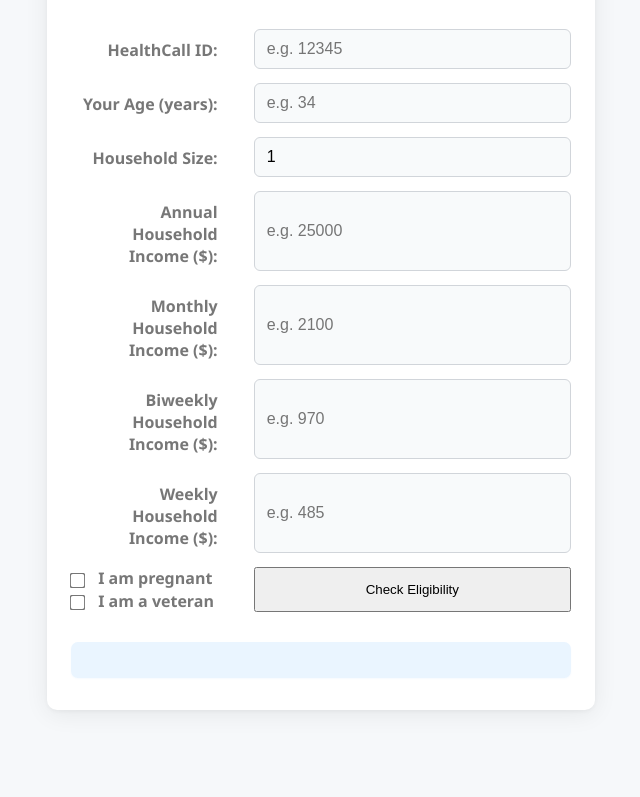
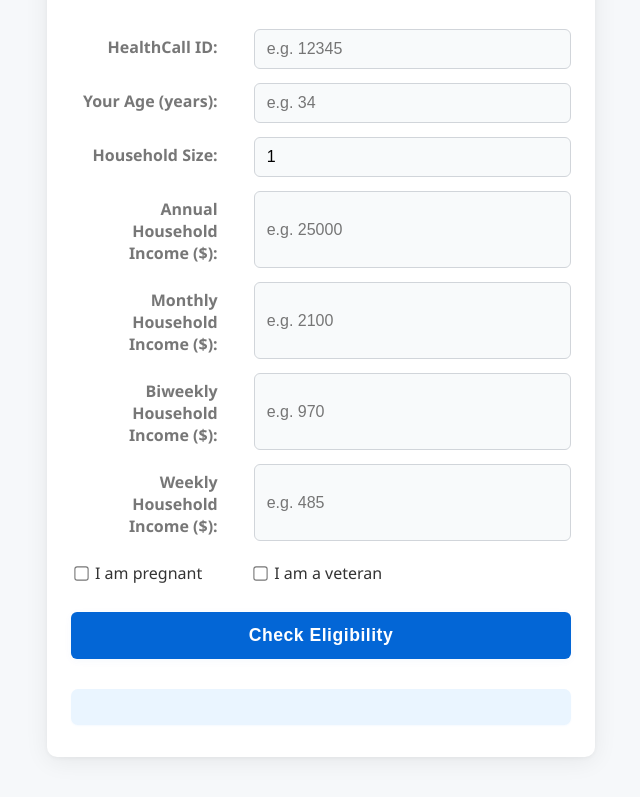
Before and after one commit to Agroabaddon/CHP-Eligibility-Form, a plain HTML site: page index.html in a window 1280 px wide. Shown: the part 139-936 px from the top of the page, without its empty margins (319-959 px from the left). Before the commit the page ends 889 px from the top, so only its background shows below. Drawn offline with Linux system fonts and the light colour scheme.

Commit message:
Update style.css

```diff
--- a/style.css
+++ b/style.css
@@ -1,4 +1,3 @@
-/* Reset and base font */
 body {
   margin: 0;
   padding: 0;
@@ -7,7 +6,6 @@ body {
   color: #222;
 }
 
-/* Main container styling */
 .container {
   max-width: 500px;
   margin: 40px auto;
@@ -17,7 +15,6 @@ body {
   box-shadow: 0 4px 24px rgba(0,0,0,0.07), 0 1.5px 4px rgba(0,0,0,0.04);
 }
 
-/* Headline */
 h1 {
   text-align: center;
   margin-bottom: 32px;
@@ -26,11 +23,10 @@ h1 {
   letter-spacing: 1px;
 }
 
-/* Form layout */
 form {
   display: flex;
   flex-direction: column;
-  gap: 20px;
+  gap: 18px;
 }
 
 label {
@@ -56,24 +52,43 @@ input[type="number"]:focus {
   background: #fff;
 }
 
-/* Checkbox styling */
+.checkbox-row {
+  display: flex;
+  gap: 24px;
+  margin-top: 8px;
+}
+.checkbox-row label {
+  font-weight: 400;
+  color: #333;
+  display: flex;
+  align-items: center;
+}
 input[type="checkbox"] {
-  margin-right: 8px;
-  transform: scale(1.2);
+  margin-right: 7px;
+  transform: scale(1.1);
   accent-color: #2188ff;
 }
 
-form label[for] {
+/* Stylish single button */
+button, input[type="submit"] {
+  background: #0366d6;
+  color: #fff;
+  border: none;
+  border-radius: 6px;
+  padding: 13px 0;
+  font-size: 1.1em;
+  font-weight: 600;
+  letter-spacing: 0.5px;
   margin-top: 10px;
+  cursor: pointer;
+  transition: background 0.18s;
+  width: 100%;
+  box-shadow: 0 2px 8px rgba(33,102,214,0.04);
+}
+button:hover, input[type="submit"]:hover {
+  background: #024fa2;
 }
 
-/* Stacked checkboxes inline */
-form label input[type="checkbox"] {
-  margin-right: 10px;
-  vertical-align: middle;
-}
-
-/* Result section */
 #result {
   margin-top: 30px;
   padding: 18px;
@@ -109,8 +124,14 @@ form label input[type="checkbox"] {
     text-align: right;
     padding-right: 12px;
   }
-  form input[type="checkbox"] {
-    margin-left: 0;
+  .checkbox-row {
+    grid-column: 1 / span 2;
+    gap: 36px;
+    margin-top: 0;
+    justify-content: flex-start;
+  }
+  button, input[type="submit"] {
+    grid-column: 1 / span 2;
   }
   #result ul {
     padding-left: 30px;
```
